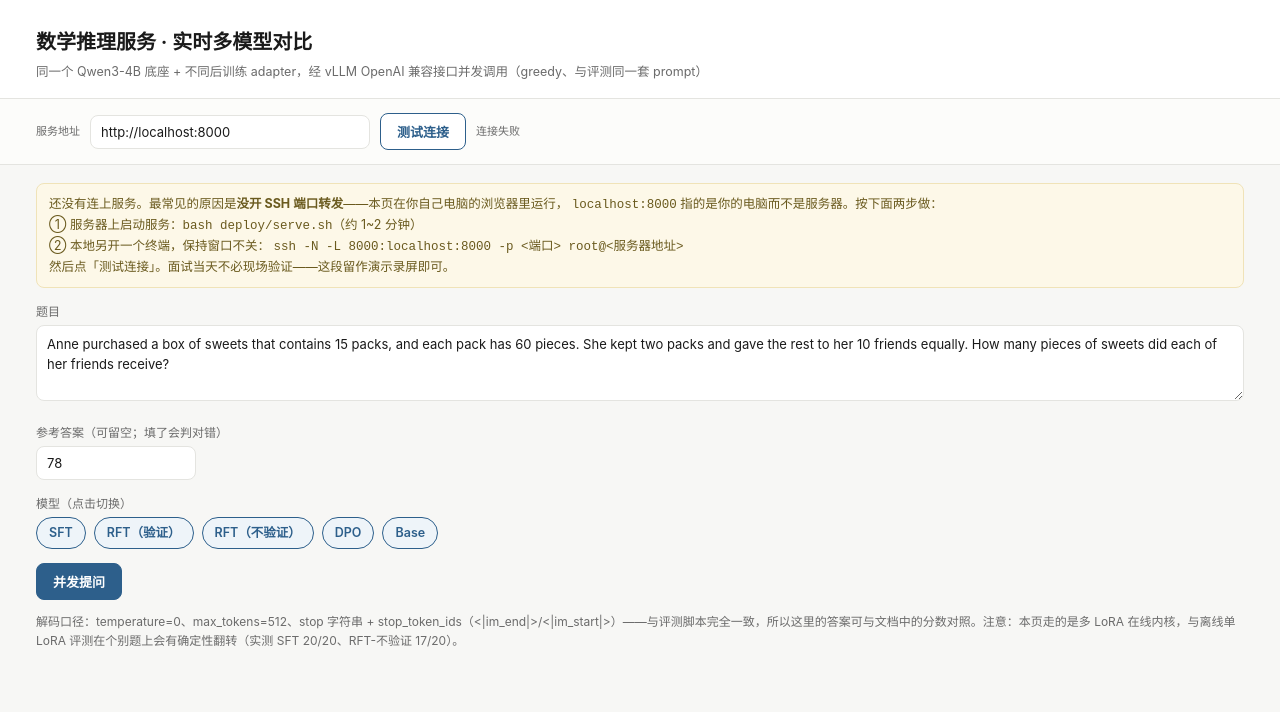
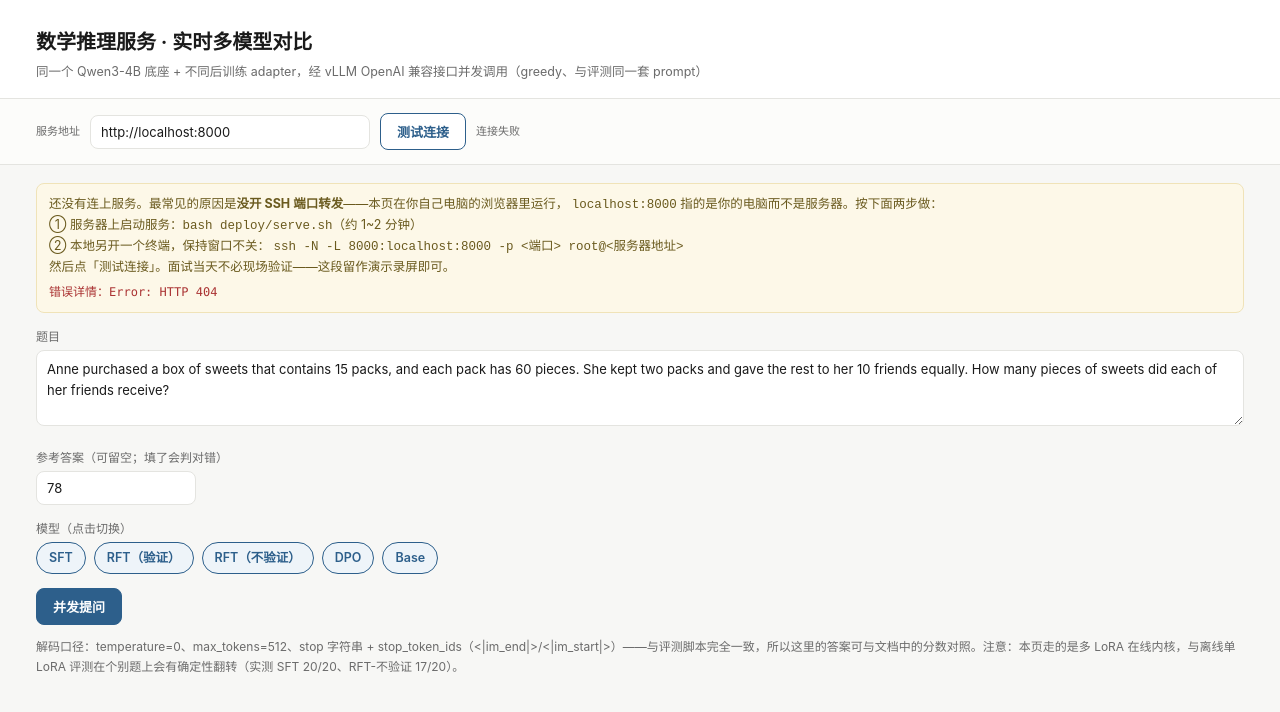
Before and after one commit to canglang007/llm-math-posttraining, a plain HTML site: page demo/live.html in a window 1280 px wide. Drawn offline with Linux system fonts and the light colour scheme; no server answers.

Commit message:
演示页连接失败时显示真实错误详情，便于定位隧道/沙箱问题

```diff
--- a/demo/live.html
+++ b/demo/live.html
@@ -43,6 +43,7 @@
   .err{color:var(--bad);font-size:12px;margin-top:8px}
   .note{font-size:12px;color:var(--muted);margin-top:12px}
   .hintbox{background:#fdf8e8;border:1px solid #f0e3b8;border-radius:8px;padding:10px 12px;font-size:12.5px;color:#6a5a1e;margin-bottom:14px;display:none}
+  .hintbox .err{display:block;margin-top:6px;color:#a33;font-family:ui-monospace,SFMono-Regular,Menlo,monospace;word-break:break-all}
 </style>
 </head>
 <body>
@@ -66,6 +67,7 @@
     <br>② 本地另开一个终端，保持窗口不关：
     <code>ssh -N -L 8000:localhost:8000 -p &lt;端口&gt; root@&lt;服务器地址&gt;</code>
     <br>然后点「测试连接」。面试当天不必现场验证——这段留作演示录屏即可。
+    <br><span id="errDetail" class="err"></span>
   </div>
 
   <div class="field">
@@ -153,6 +155,9 @@ async function ping(){
   }catch(e){
     $("pingState").textContent = "连接失败";
     $("hintbox").style.display = "block";
+    // 把真实原因写出来：TypeError=网络层被拒（隧道没通/被沙箱拦），Else 多为 HTTP 状态码
+    const detail = $("errDetail");
+    if (detail) detail.textContent = `错误详情：${e.name}: ${e.message}`;
   }
 }
 
```
